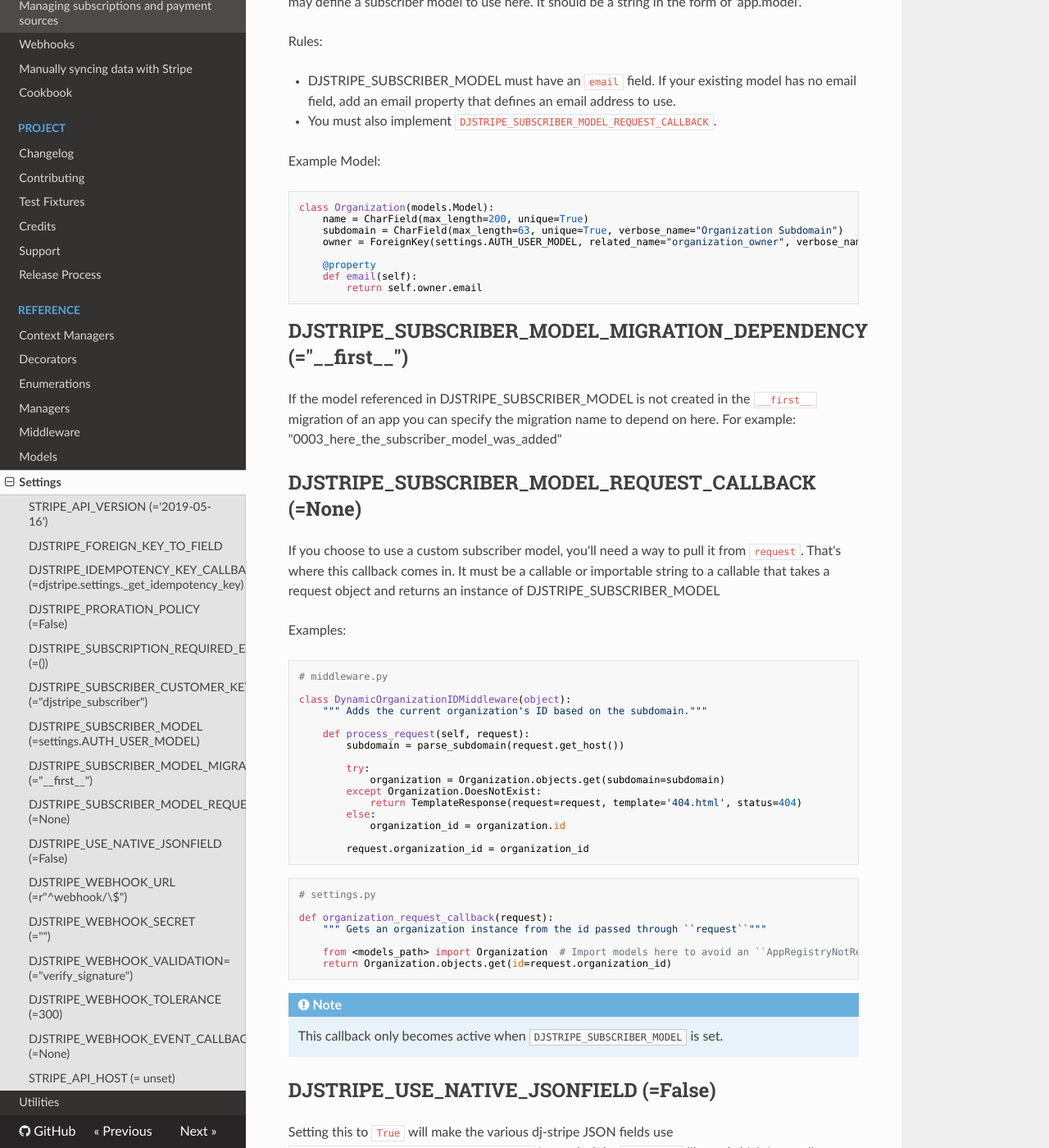
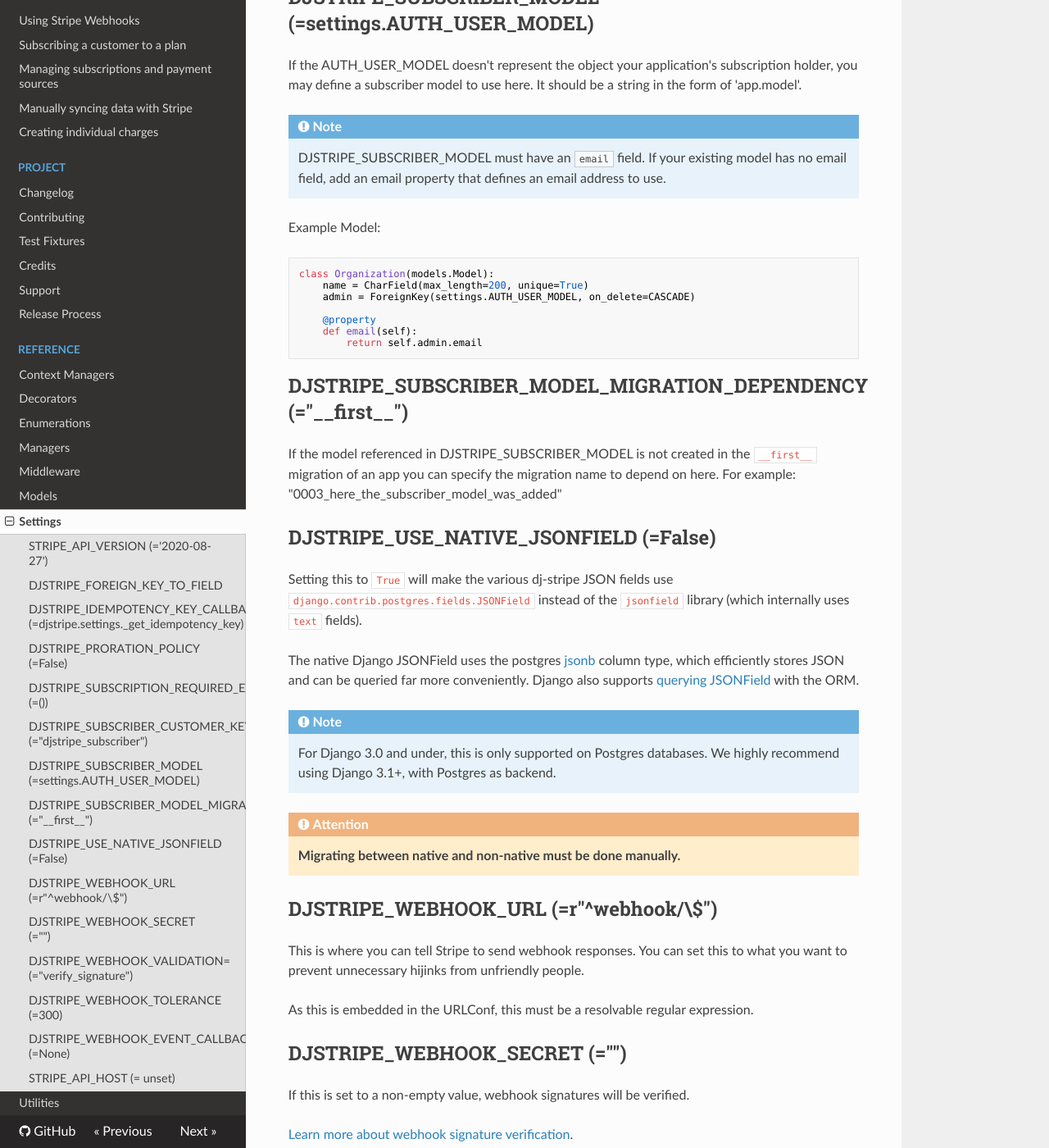
Before and after one commit to dj-stripe/dj-stripe, an MkDocs documentation site: the page built from docs/reference/settings.md, in a window 1280 px wide and 1400 px high, scrolled down 3242 px. Shown: the whole window at 82% size. Built offline with MkDocs 1.6.1, drawn with Linux system fonts in a browser that asks for light colours; nearby versions of some CDN libraries; some of the changed text lies outside the part shown.

````diff
--- a/docs/reference/settings.md
+++ b/docs/reference/settings.md
@@ -1,16 +1,15 @@
 # Settings
 
-## STRIPE_API_VERSION (='2019-05-16')
+## STRIPE_API_VERSION (='2020-08-27')
 
 The API version used to communicate with the Stripe API is configurable,
 and defaults to the latest version that has been tested as working.
 Using a value other than the default is allowed, as a string in the
 format of YYYY-MM-DD.
 
-For example, you can specify <span class="title-ref">'2017-01-27'</span>
-to use that API version:
+For example, you can specify `"2020-03-02"` to use that API version:
 
-    STRIPE_API_VERSION = '2017-01-27'
+    STRIPE_API_VERSION = "2020-03-02"
 
 However you do so at your own risk, as using a value other than the
 default might result in incompatibilities between Stripe and this
@@ -24,11 +23,11 @@ supported.
 For more information on API versioning, see the [stripe
 documentation](https://stripe.com/docs/upgrades).
 
-See also `../api_versions`.
+See also [API Versions](../api_versions.md).
 
 ## DJSTRIPE_FOREIGN_KEY_TO_FIELD
 
-*(Introduced in 2.4.0)*
+_(Introduced in 2.4.0)_
 
 `DJSTRIPE_FOREIGN_KEY_TO_FIELD` is a setting introduced in dj-stripe version
 2.4.0. You are required to set it in 2.4.0: It does not have a default value.
@@ -96,6 +95,10 @@ plan towards their new plan's amount.
 
 ## DJSTRIPE_SUBSCRIPTION_REQUIRED_EXCEPTION_URLS (=())
 
+!!! warning
+
+    This functionality is deprecated.
+
 Used by `djstripe.middleware.SubscriptionPaymentMiddleware`
 
 Rules:
@@ -146,24 +149,23 @@ If the AUTH_USER_MODEL doesn't represent the object your application's
 subscription holder, you may define a subscriber model to use here. It
 should be a string in the form of 'app.model'.
 
-Rules:
+!!! note
 
--   DJSTRIPE_SUBSCRIBER_MODEL must have an `email` field. If your
+    DJSTRIPE_SUBSCRIBER_MODEL must have an `email` field. If your
     existing model has no email field, add an email property that
     defines an email address to use.
--   You must also implement
-    `DJSTRIPE_SUBSCRIBER_MODEL_REQUEST_CALLBACK`.
 
 Example Model:
 
-    class Organization(models.Model):
-        name = CharField(max_length=200, unique=True)
-        subdomain = CharField(max_length=63, unique=True, verbose_name="Organization Subdomain")
-        owner = ForeignKey(settings.AUTH_USER_MODEL, related_name="organization_owner", verbose_name="Organization Owner")
+```py
+class Organization(models.Model):
+    name = CharField(max_length=200, unique=True)
+    admin = ForeignKey(settings.AUTH_USER_MODEL, on_delete=CASCADE)
 
-        @property
-        def email(self):
-            return self.owner.email
+    @property
+    def email(self):
+        return self.admin.email
+```
 
 ## DJSTRIPE_SUBSCRIBER_MODEL_MIGRATION_DEPENDENCY (="\_\_first\_\_")
 
@@ -171,48 +173,6 @@ If the model referenced in DJSTRIPE_SUBSCRIBER_MODEL is not created in
 the `__first__` migration of an app you can specify the migration name
 to depend on here. For example:
 "0003_here_the_subscriber_model_was_added"
-
-## DJSTRIPE_SUBSCRIBER_MODEL_REQUEST_CALLBACK (=None)
-
-If you choose to use a custom subscriber model, you'll need a way to
-pull it from `request`. That's where this callback comes in. It must be
-a callable or importable string to a callable that takes a request
-object and returns an instance of DJSTRIPE_SUBSCRIBER_MODEL
-
-Examples:
-
-```py
-# middleware.py
-
-class DynamicOrganizationIDMiddleware(object):
-    """ Adds the current organization's ID based on the subdomain."""
-
-    def process_request(self, request):
-        subdomain = parse_subdomain(request.get_host())
-
-        try:
-            organization = Organization.objects.get(subdomain=subdomain)
-        except Organization.DoesNotExist:
-            return TemplateResponse(request=request, template='404.html', status=404)
-        else:
-            organization_id = organization.id
-
-        request.organization_id = organization_id
-```
-
-```py
-# settings.py
-
-def organization_request_callback(request):
-    """ Gets an organization instance from the id passed through ``request``"""
-
-    from <models_path> import Organization  # Import models here to avoid an ``AppRegistryNotReady`` exception
-    return Organization.objects.get(id=request.organization_id)
-```
-
-!!! note
-
-    This callback only becomes active when `DJSTRIPE_SUBSCRIBER_MODEL` is set.
 
 ## DJSTRIPE_USE_NATIVE_JSONFIELD (=False)
 
@@ -229,7 +189,8 @@ with the ORM.
 
 !!! note
 
-    This is only supported on Postgres databases.
+    For Django 3.0 and under, this is only supported on Postgres databases.
+    We highly recommend using Django 3.1+, with Postgres as backend.
 
 !!! attention
 
@@ -237,7 +198,7 @@ with the ORM.
 
 ## DJSTRIPE_WEBHOOK_URL (=r"^webhook/\$")
 
-This is where you can set _Stripe.com_ to send webhook response. You can
+This is where you can tell Stripe to send webhook responses. You can
 set this to what you want to prevent unnecessary hijinks from unfriendly
 people.
 
--- a/docs/usage/cookbook.md
+++ /dev/null
@@ -1,140 +0,0 @@
-# Cookbook
-
-This is a list of handy recipes that fall outside the domain of normal
-usage.
-
-## Customer User Model has_active_subscription property
-
-Very useful for working inside of templates or other places where you
-need to check the subscription status repeatedly. The <span
-class="title-ref">cached_property</span> decorator caches the result of
-<span class="title-ref">has_active_subscription</span> for a object
-instance, optimizing it for reuse.
-
-    # -*- coding: utf-8 -*-
-
-    from django.contrib.auth.models import AbstractUser
-    from django.db import models
-    from django.utils.functional import cached_property
-
-    from djstripe.utils import subscriber_has_active_subscription
-
-
-    class User(AbstractUser):
-
-        """ Custom fields go here """
-
-        def __str__(self):
-            return self.username
-
-        def __unicode__(self):
-            return self.username
-
-        @cached_property
-        def has_active_subscription(self):
-            """Checks if a user has an active subscription."""
-            return subscriber_has_active_subscription(self)
-
-Usage:
-
-    <ul class="actions">
-    <h2>{{ object }}</h2>
-    <!-- first use of request.user.has_active_subscription -->
-    {% if request.user.has_active_subscription %}
-        <p>
-            <small>
-                <a href="{% url 'things:update' %}">edit</a>
-            </small>
-        </p>
-    {% endif %}
-    <p>{{ object.description }}</p>
-
-    <!-- second use of request.user.has_active_subscription -->
-    {% if request.user.has_active_subscription %}
-        <li>
-            <a href="{% url 'places:create' %}">Add Place</a>
-            <a href="{% url 'places:list' %}">View Places</a>
-        </li>
-    {% endif %}
-    </ul>
-
-## Making individual purchases
-
-On the subscriber's customer object, use the charge method to generate a
-Stripe charge. In this example, we're using the user with ID=1 as the
-subscriber.
-
-    from decimal import Decimal
-
-    from django.contrib.auth import get_user_model
-
-    from djstripe.models import Customer
-
-
-    user = get_user_model().objects.get(id=1)
-
-    customer, created = Customer.get_or_create(subscriber=user)
-
-    amount = Decimal(10.00)
-    customer.charge(amount)
-
-Source code for the Customer.charge method is at
-<https://github.com/dj-stripe/dj-stripe/blob/master/djstripe/models.py>
-
-## REST API
-
-The subscriptions can be accessed through a REST API. Make sure you have
-Django Rest Framework installed
-(<https://github.com/tomchristie/django-rest-framework>).
-
-The REST API endpoints require an authenticated user. GET will provide
-the current subscription of the user. POST will create a new current
-subscription. DELETE will cancel the current subscription, based on the
-settings.
-
--   /subscription/ (GET)
-
-    -   input
-
-        -   None
-
-    -   output (200)
-
-        > -   id (int)
-        > -   created (date)
-        > -   modified (date)
-        > -   plan (string)
-        > -   quantity (int)
-        > -   start (date)
-        > -   status (string)
-        > -   cancel_at_period_end (boolean)
-        > -   canceled_at (date)
-        > -   current_period_end (date)
-        > -   current_period_start (date)
-        > -   ended_at (date)
-        > -   trial_end (date)
-        > -   trial_start (date)
-        > -   amount (float)
-        > -   customer (int)
-
--   /subscription/ (POST)
-
-    -   input
-
-        -   stripe_token (string)
-        -   plan (string)
-        -   charge_immediately (boolean, optional)
-            -   Does not send an invoice to the Customer immediately
-
-    -   output (201)
-        -   stripe_token (string)
-        -   plan (string)
-
--   /subscription/ (DELETE)
-
-    -   input
-
-        -   None
-
-    -   Output (204)
-        -   None
--- a/docs/usage/webhooks.md
+++ b/docs/usage/webhooks.md
@@ -1,14 +1,14 @@
-# Webhooks
+# Using Stripe Webhooks
 
 ## Available settings
 
 dj-stripe provides the following settings to tune how your webhooks work:
 
-* [DJSTRIPE_WEBHOOK_URL](../reference/settings.md#djstripe_webhook_url-rwebhook)
-* [DJSTRIPE_WEBHOOK_SECRET](../reference/settings.md#djstripe_webhook_secret)
-* [DJSTRIPE_WEBHOOK_VALIDATION](../reference/settings.md#djstripe_webhook_validation-verify_signature)
-* [DJSTRIPE_WEBHOOK_TOLERANCE](../reference/settings.md#djstripe_webhook_tolerance-300)
-* [DJSTRIPE_WEBHOOK_EVENT_CALLBACK](../reference/settings.md#djstripe_webhook_event_callback-none)
+-   [DJSTRIPE_WEBHOOK_URL](../reference/settings.md#djstripe_webhook_url-rwebhook)
+-   [DJSTRIPE_WEBHOOK_SECRET](../reference/settings.md#djstripe_webhook_secret)
+-   [DJSTRIPE_WEBHOOK_VALIDATION](../reference/settings.md#djstripe_webhook_validation-verify_signature)
+-   [DJSTRIPE_WEBHOOK_TOLERANCE](../reference/settings.md#djstripe_webhook_tolerance-300)
+-   [DJSTRIPE_WEBHOOK_EVENT_CALLBACK](../reference/settings.md#djstripe_webhook_event_callback-none)
 
 ## Using webhooks in dj-stripe
 
--- a/mkdocs.yml
+++ b/mkdocs.yml
@@ -23,14 +23,14 @@ nav:
     - Installation: installation.md
     - Setting your API keys: api_keys.md
     - A note on Stripe API Versions: api_versions.md
-    - A note on Stripe Stripe Elements JS methods: stripe_elements_js.md
+    - Integrating Stripe Elements: stripe_elements_js.md
+    - Upgrading to dj-stripe 2.4.0: upgrade_guides/2_4_0.md
   - Usage:
+    - Using Stripe Webhooks: usage/webhooks.md
     - Subscribing a customer to a plan: usage/subscribing_customers.md
-    - Restricting access to only active subscribers: usage/restricting_access.md
     - Managing subscriptions and payment sources: usage/managing_subscriptions.md
-    - Webhooks: usage/webhooks.md
     - Manually syncing data with Stripe: usage/manually_syncing_with_stripe.md
-    - Cookbook: usage/cookbook.md
+    - Creating individual charges: usage/creating_individual_charges.md
   - Project:
     - Changelog: project/history.md
     - Contributing: project/contributing.md
````
Also changed, not shown: docs/project/history.md (+23 -42 lines), docs/stripe_elements_js.md (+1 -1 lines), docs/upgrade_guides/2_4_0.md (added, +8 -0 lines), docs/usage/creating_individual_charges.md (added, +15 -0 lines), docs/usage/examples/manually_syncing_with_stripe.py (deleted, +0 -18 lines), docs/usage/examples/test_docs_examples.py (deleted, +0 -30 lines), docs/usage/restricting_access.md (deleted, +0 -199 lines), docs/usage/__init__.py (deleted), docs/usage/examples/__init__.py (deleted).
